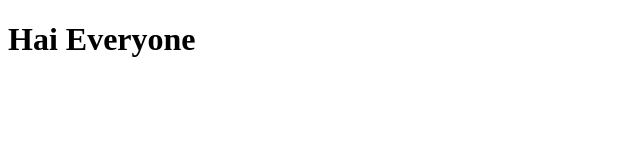
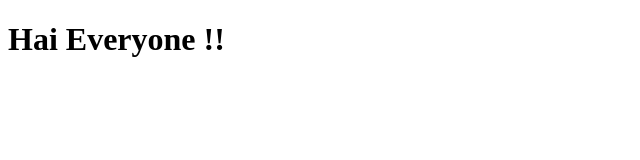
Before and after one commit to hasmashruthi/test, a plain HTML site: page index.html in a window 1280 px wide. Shown: the full height of the page, 0-640 px from the left. Drawn offline with Linux system fonts and the light colour scheme.

Commit message:
Commiting First

```diff
--- a/index.html
+++ b/index.html
@@ -6,6 +6,6 @@
     <title>Document</title>
 </head>
 <body>
-    <h1>Hai Everyone </h1>
+    <h1>Hai Everyone !! </h1>
 </body>
 </html>
```
